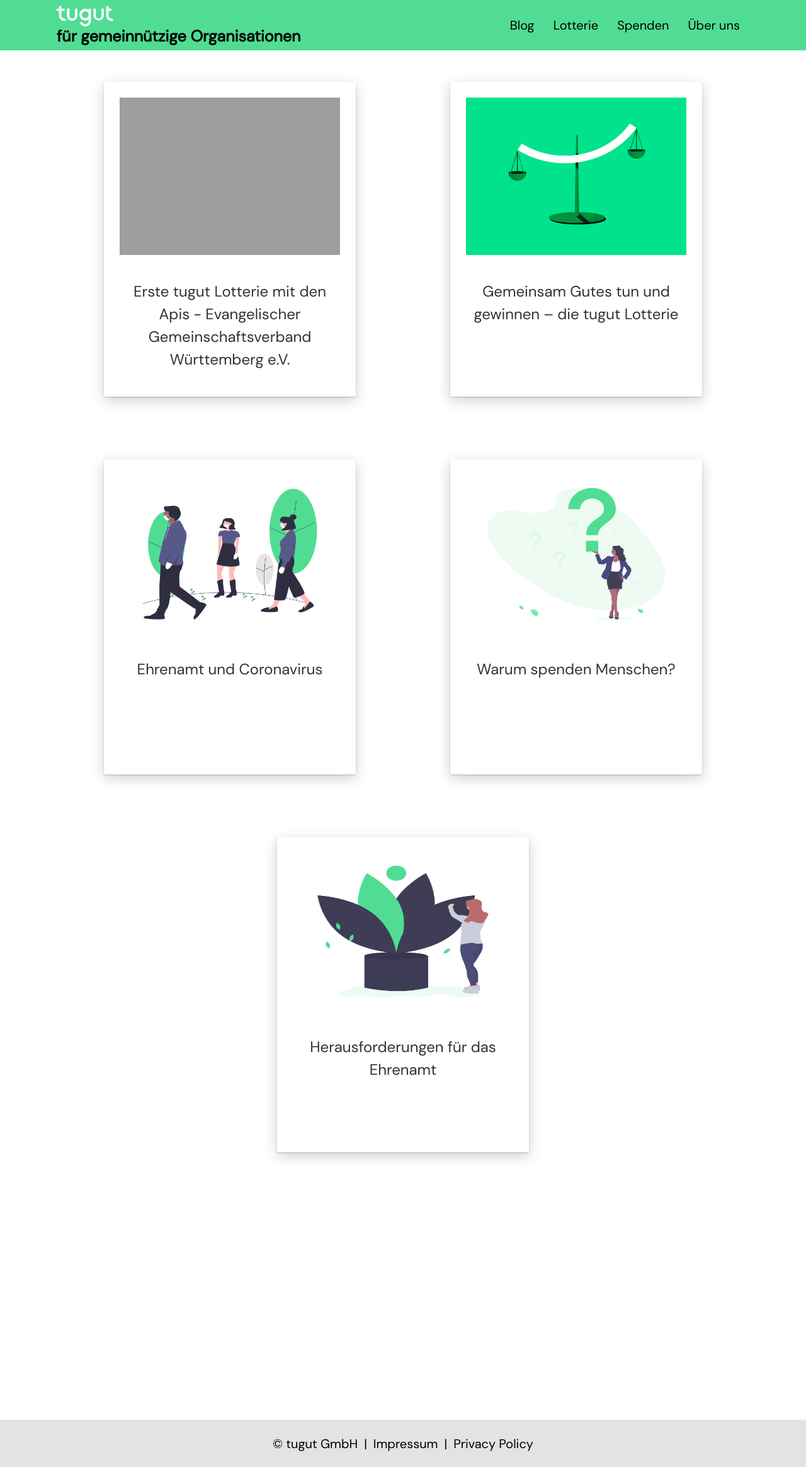
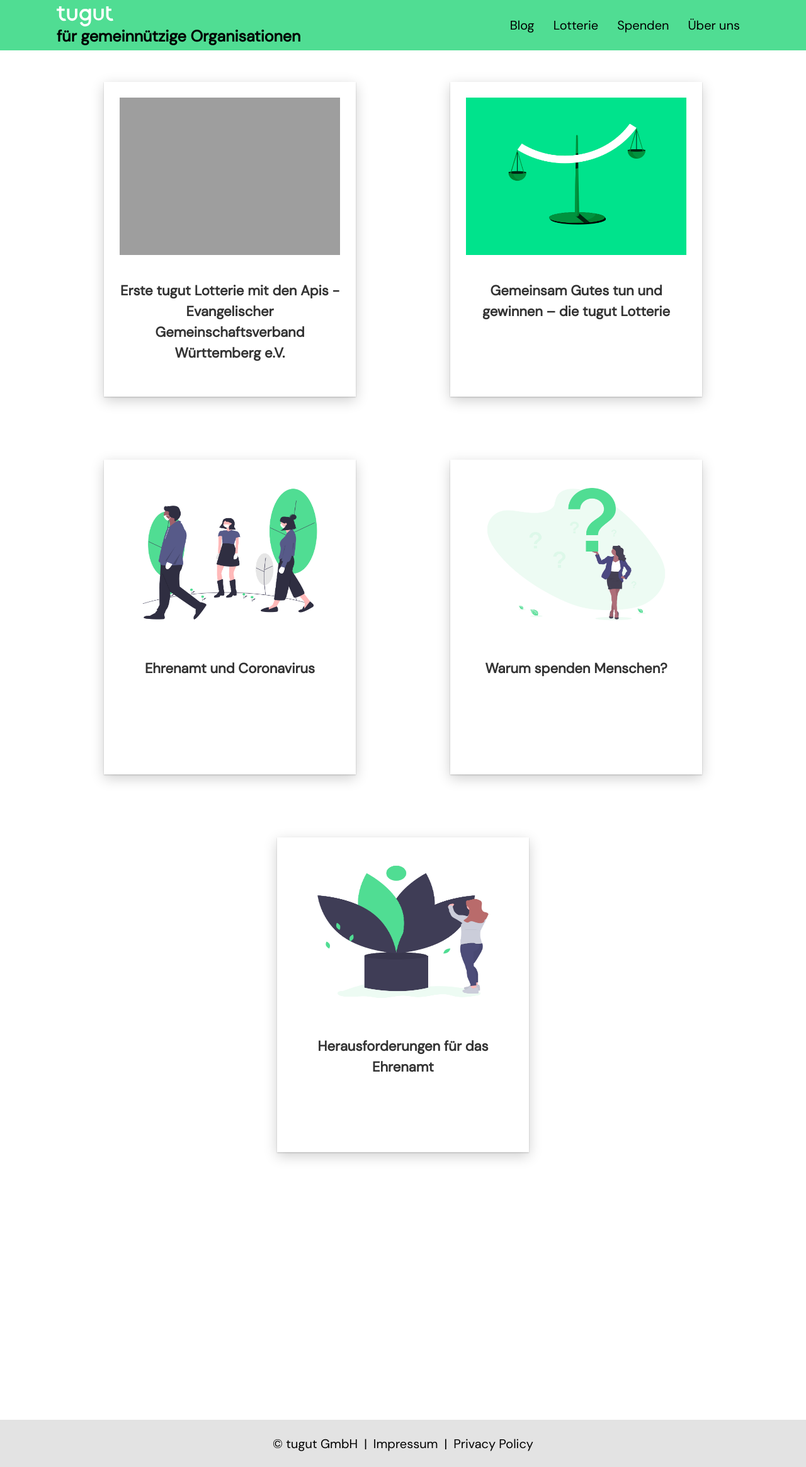
Before and after one commit to tugut-de/site, a Jekyll site: the page built from _pages/blog.html, in a window 1280 px wide. Shown: the whole page at 63% size. Built offline with Jekyll 4.4.1, drawn with Linux system fonts in a browser that asks for light colours; nearby versions of some CDN libraries.

Commit message:
improve post title

```diff
--- a/_sass/layout.scss
+++ b/_sass/layout.scss
@@ -1410,7 +1410,8 @@ footer {
 		box-shadow: 0 1px 2px 0 rgba(0, 0, 0, 0.2), 0 6px 20px 0 rgba(0, 0, 0, 0.19);
 		&-title {
 			text-align: center;
-			font-size: 2.4rem;
+			font-size: 2.2rem;
+			font-weight: bold;
 		}
 	}
 	&__link {
```
